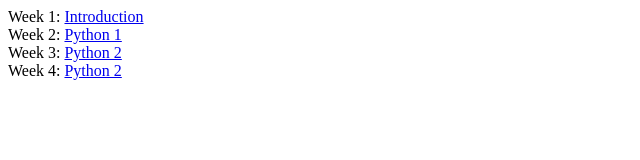
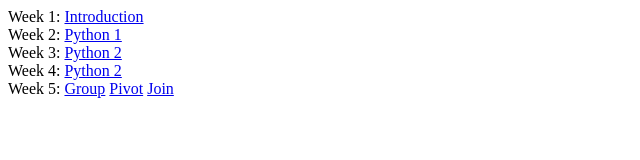
Before and after one commit to averyyip/averyyip.github.io, a plain HTML site: page index.html in a window 1280 px wide. Shown: the whole page, without its empty margins (0-640 px from the left). Drawn offline with Linux system fonts and the light colour scheme.

Commit message:
Added visualization for table methods

```diff
--- a/index.html
+++ b/index.html
@@ -16,5 +16,10 @@
     <div>Week 4:
         <a href="https://docs.google.com/presentation/d/1K4EFl-w9JbO5D4f-6NaIAtHvL0WznaEJkdaQWQWBTjA/edit?usp=sharing">Python 2</a>
     </div>
+    <div> Week 5:
+        <a href="https://drive.google.com/file/d/1RVcvw7gGDEBvIYs9ozc5MDEjFtT8zV48/view">Group</a>
+        <a href="https://drive.google.com/file/d/1eubVct1cZuNU9A-Ch2Kr31JlEpIsYGEE/view">Pivot</a>
+        <a href="https://drive.google.com/file/d/1sds3kuIlAlUwrJ6LDMsEPA6EOtZjySeH/view">Join</a>
+    </div>
 </body>
 </html>
```
